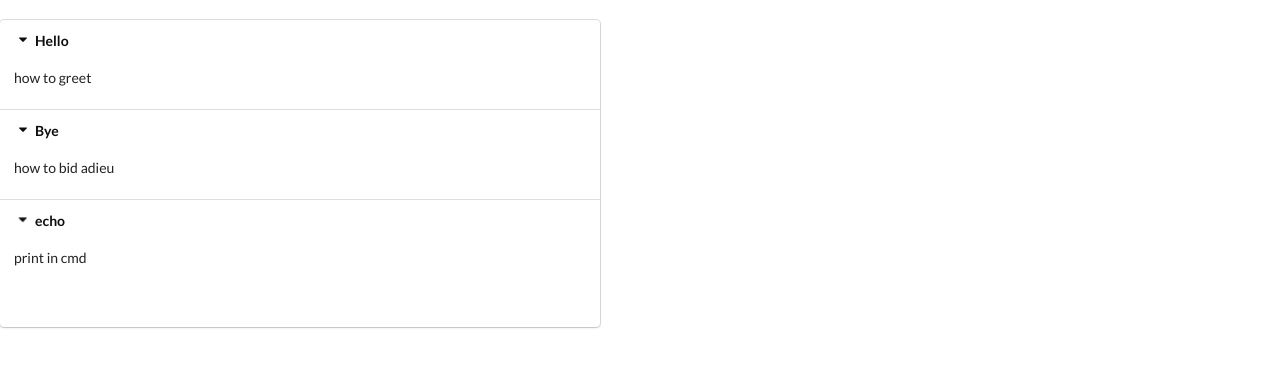
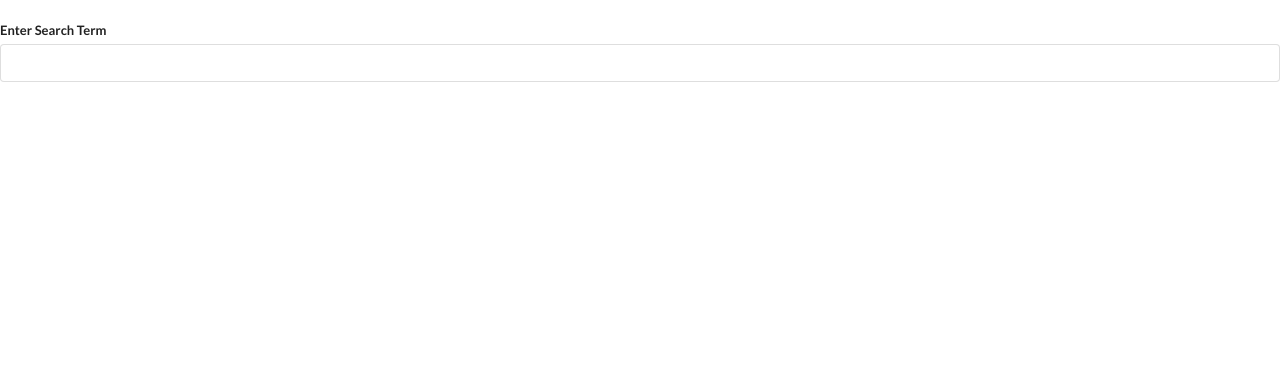
Before and after one commit to kaustav0989/widgets, a React (Create React App) app: page / in a window 1280 px wide. Shown: the top 366 px of the page. Built offline with nearby package versions, Linux system fonts and the light colour scheme.

Commit message:
initial commit 25th June

```diff
--- a/src/App.js
+++ b/src/App.js
@@ -1,6 +1,8 @@
 import React from "react";
 import Accordion from "./Components/Accordion";
+import Search from "./Components/Search";
 
+// Dummy Array of Objects
 const items = [
     {
         title : "Hello",
@@ -20,7 +22,8 @@ const App = () => {
     return (
         <div>
             <br></br>
-            <Accordion items = {items} />
+            {/* <Accordion items = {items} /> */}
+            <Search />
         </div>
     );
 }
--- a/src/Components/Accordion.js
+++ b/src/Components/Accordion.js
@@ -14,13 +14,15 @@ const Accordion = ({items}) => {
     }
 
     const renderedItems = items.map( (item,index) => {
+
+        const active = (index === activeIndex ? 'active' : ' ');
         return (
             <React.Fragment key={item.title}>
-                <div className="title active" onClick={() => onTitleClick(index)}>
+                <div className={`title ${active}`} onClick={() => onTitleClick(index)}>
                     <i className="dropdown icon"></i>
                     {item.title}
                 </div>
-                <div className="content active">
+                <div className={`content ${active}`}>
                     {item.content}
                 </div>
             </React.Fragment>
@@ -29,7 +31,6 @@ const Accordion = ({items}) => {
     return (
         <div className="ui styled accordion">
             {renderedItems}
-            <h1>{activeIndex}</h1>
         </div>
     );
 }
--- /dev/null
+++ b/src/Components/Search.js
@@ -0,0 +1,29 @@
+import React,{useEffect, useState} from "react";
+
+const Search = () => {
+
+    console.log('I RUN ON EVERY RENDER');
+    const [term,setTerm] = useState('');
+    useEffect(() => {
+        console.log('I RUN ON EVERY RERENDER OF DATA CHANGE');
+    },[term]);
+
+    const termChange = (e) => {
+        setTerm(e.target.value);
+    }
+    return (
+        <React.Fragment>
+            <div className="ui form">
+                <div className="field">
+                    <label>Enter Search Term</label>
+                    <input className="input"
+                        value={term}
+                        onChange={termChange}
+                    />
+                </div>
+            </div>
+        </React.Fragment>
+    );
+}
+
+export default Search;
```
